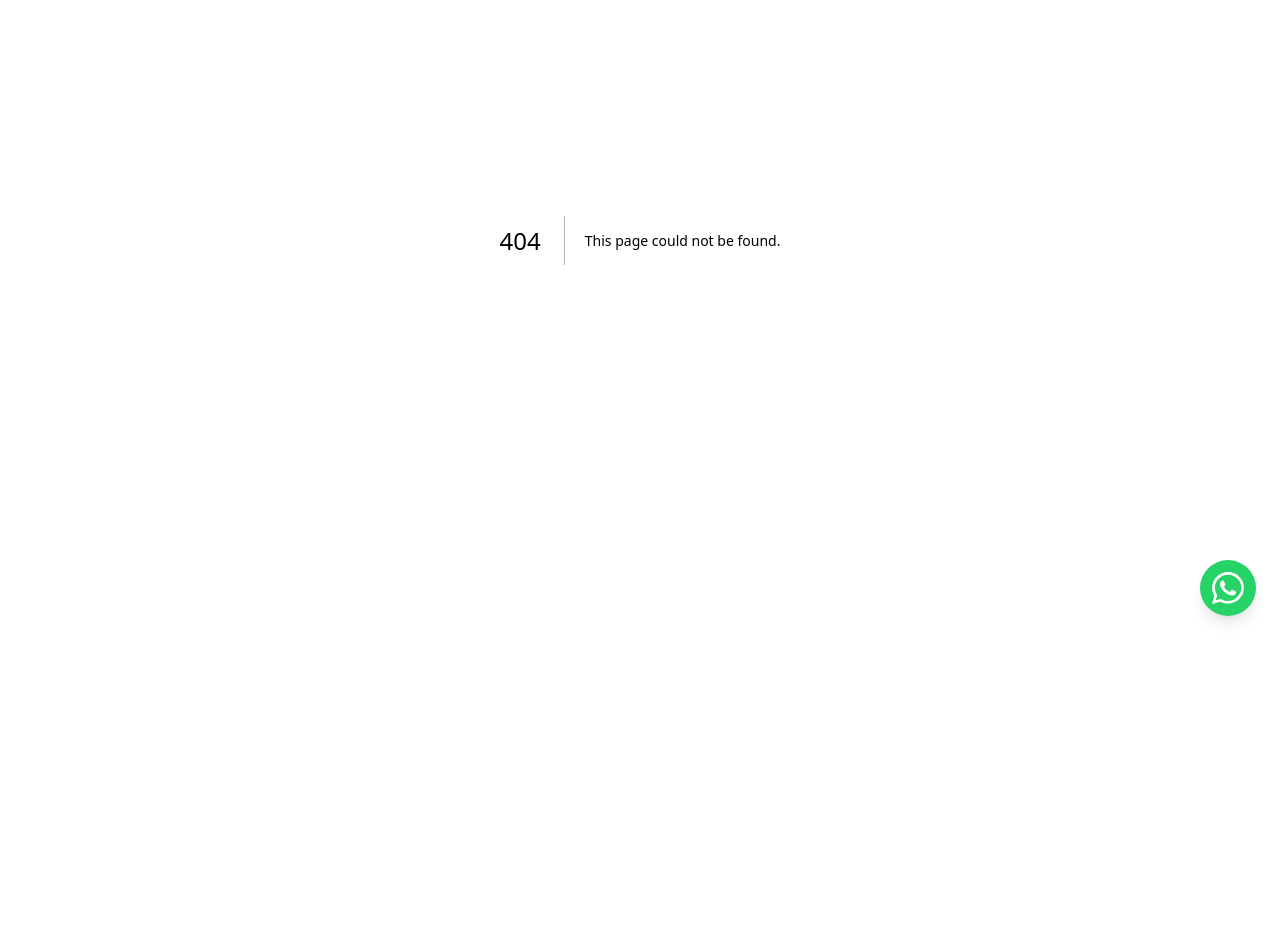
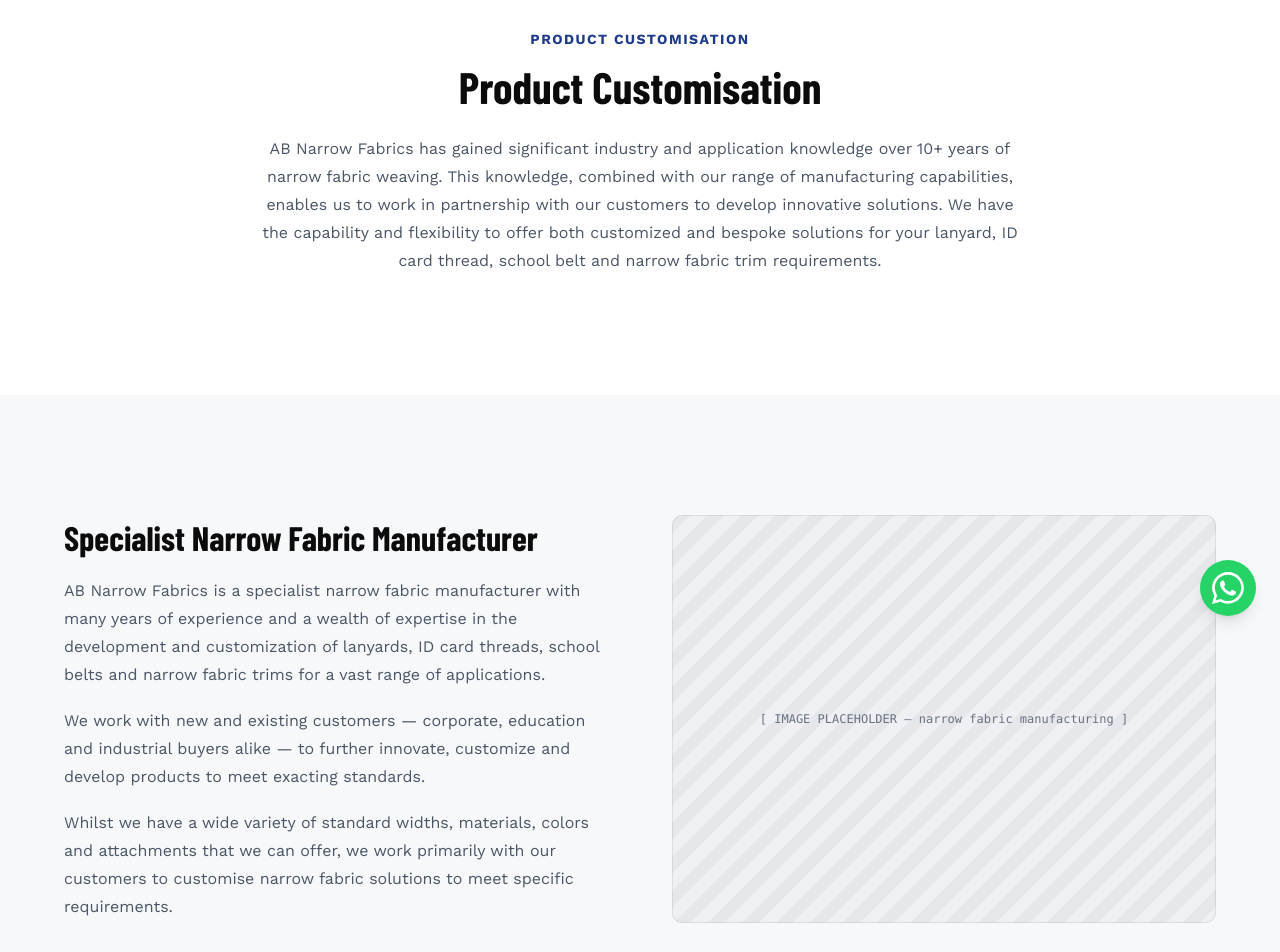
Before and after one commit to abnarrowfabrics/narrow-fabrics, a Next.js app: page /product-customisation in a window 1280 px wide. Before the commit this address had no page. Shown: the part 160-1112 px from the top of the page. Before the commit the page ends 800 px from the top, so only its background shows below. Built offline with nearby package versions, Linux system fonts and the light colour scheme; a web font is replaced by a local one.

Commit message:
added the page of product - customization

```diff
--- a/app/components/Header.tsx
+++ b/app/components/Header.tsx
@@ -7,6 +7,7 @@ import Link from "next/link";
 const navLinks = [
   { href: "/about", label: "About Us" },
   { href: "/#products", label: "Products" },
+  { href: "/product-customisation", label: "Product Customisation" },
   { href: "/market-sector", label: "Market Sector" },
   { href: "/#contact", label: "Contact" },
 ];
--- /dev/null
+++ b/app/product-customisation/page.tsx
@@ -0,0 +1,109 @@
+import type { Metadata } from "next";
+import Header from "../components/Header";
+import Footer from "../components/Footer";
+
+export const metadata: Metadata = {
+  title: "Product Customisation — AB Narrow Fabrics",
+  description:
+    "AB Narrow Fabrics offers customized and bespoke lanyard and narrow fabric solutions, developed in partnership with customers to meet exacting requirements.",
+};
+
+const placeholderStyle = {
+  backgroundImage:
+    "repeating-linear-gradient(135deg,#E5E7EB,#E5E7EB 12px,#EEF0F3 12px,#EEF0F3 24px)",
+};
+
+export default function ProductCustomisation() {
+  return (
+    <div className="overflow-x-clip">
+      <Header />
+
+      <section className="mx-auto max-w-6xl scroll-mt-20 px-5 py-[clamp(70px,10vw,120px)] sm:px-10">
+        <div className="mx-auto max-w-3xl text-center">
+          <div className="mb-3.5 text-sm font-bold tracking-[1.5px] text-[#1E3A8A] uppercase">
+            Product Customisation
+          </div>
+          <h1 className="mb-6 font-[family-name:var(--font-heading)] text-[clamp(28px,3.6vw,44px)] leading-[1.1] font-bold">
+            Product Customisation
+          </h1>
+          <p className="text-[16px] leading-[1.75] text-gray-600">
+            AB Narrow Fabrics has gained significant industry and application knowledge over 10+
+            years of narrow fabric weaving. This knowledge, combined with our range of
+            manufacturing capabilities, enables us to work in partnership with our customers to
+            develop innovative solutions. We have the capability and flexibility to offer both
+            customized and bespoke solutions for your lanyard, ID card thread, school belt and
+            narrow fabric trim requirements.
+          </p>
+        </div>
+      </section>
+
+      <section className="bg-[#F7F8FA] px-5 py-[clamp(70px,10vw,120px)] sm:px-10">
+        <div className="mx-auto grid max-w-6xl grid-cols-[repeat(auto-fit,minmax(320px,1fr))] items-center gap-16">
+          <div>
+            <h2 className="mb-5 font-[family-name:var(--font-heading)] text-[clamp(24px,3vw,34px)] leading-[1.15] font-bold">
+              Specialist Narrow Fabric Manufacturer
+            </h2>
+            <p className="mb-4.5 text-[16px] leading-[1.75] text-gray-600">
+              AB Narrow Fabrics is a specialist narrow fabric manufacturer with many years of
+              experience and a wealth of expertise in the development and customization of
+              lanyards, ID card threads, school belts and narrow fabric trims for a vast range of
+              applications.
+            </p>
+            <p className="mb-4.5 text-[16px] leading-[1.75] text-gray-600">
+              We work with new and existing customers — corporate, education and industrial
+              buyers alike — to further innovate, customize and develop products to meet exacting
+              standards.
+            </p>
+            <p className="text-[16px] leading-[1.75] text-gray-600">
+              Whilst we have a wide variety of standard widths, materials, colors and attachments
+              that we can offer, we work primarily with our customers to customise narrow fabric
+              solutions to meet specific requirements.
+            </p>
+          </div>
+          <div
+            style={placeholderStyle}
+            className="flex aspect-[4/3] w-full items-center justify-center rounded-[10px] border border-black/8 p-5 text-center font-mono text-xs text-gray-500"
+          >
+            [ IMAGE PLACEHOLDER — narrow fabric manufacturing ]
+          </div>
+        </div>
+      </section>
+
+      <section className="px-5 py-[clamp(70px,10vw,120px)] sm:px-10">
+        <div className="mx-auto grid max-w-6xl grid-cols-[repeat(auto-fit,minmax(320px,1fr))] items-center gap-16">
+          <div className="md:order-2">
+            <h2 className="mb-5 font-[family-name:var(--font-heading)] text-[clamp(24px,3vw,34px)] leading-[1.15] font-bold">
+              Experience and Expertise
+            </h2>
+            <p className="mb-4.5 text-[16px] leading-[1.75] text-gray-600">
+              With over a decade of experience and significant expertise in the development of
+              narrow fabrics, we have developed hundreds of product variants across widths,
+              materials, colors and attachments over the years.
+            </p>
+            <p className="mb-4.5 text-[16px] leading-[1.75] text-gray-600">
+              However, if a requirement is not currently within the AB Narrow Fabrics product
+              portfolio, we offer a Product Development service where the lanyard or narrow
+              fabric solution is tailored to meet the bespoke requirements of the customer.
+            </p>
+            <p className="text-[16px] leading-[1.75] text-gray-600">
+              We would recommend to any business planning to use an AB Narrow Fabrics solution in
+              a product development project, that we are approached in the early stages of
+              development in order that we can enhance the end product and develop it
+              collaboratively. In doing so, this enables us to add value to and maximize the
+              potential of the product before any significant milestones or costs within the
+              project are agreed.
+            </p>
+          </div>
+          <div
+            style={placeholderStyle}
+            className="flex aspect-[4/3] w-full items-center justify-center rounded-[10px] border border-black/8 p-5 text-center font-mono text-xs text-gray-500 md:order-1"
+          >
+            [ IMAGE PLACEHOLDER — product development ]
+          </div>
+        </div>
+      </section>
+
+      <Footer />
+    </div>
+  );
+}
```
